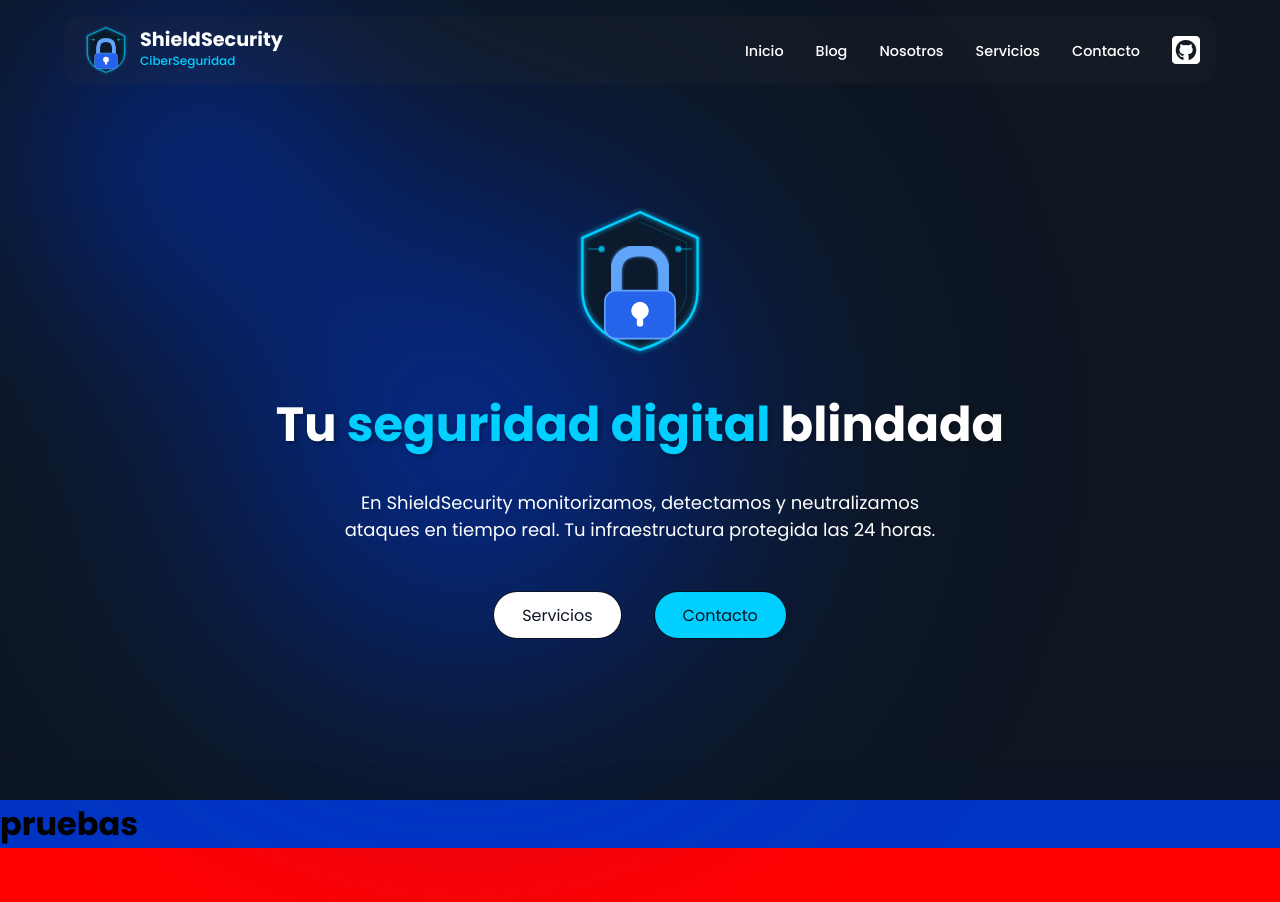
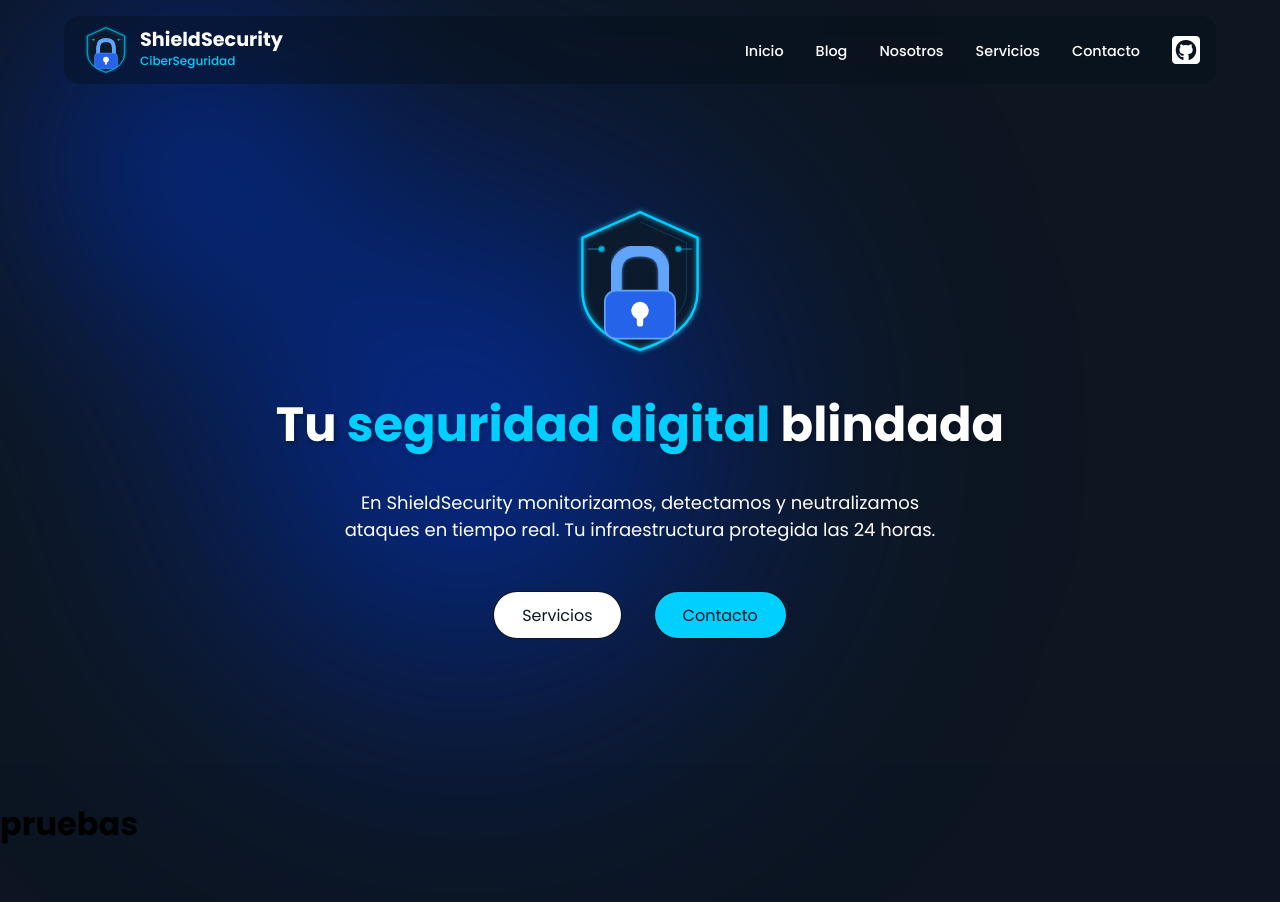
Before and after one commit to RichardS2496/0373-Lenguajes_de_marcas, a plain HTML site: page index.html in a window 1280 px wide. Drawn offline with Linux system fonts and the light colour scheme.

Commit message:
header fixed and new sections issues solved

```diff
--- a/index.html
+++ b/index.html
@@ -15,7 +15,6 @@
     </style>
   </head>
   <body>
-    <div class="bg-layout"></div>
     <header>
       <a href="#" class="logo-header"
         ><img src="./assets/logo.svg" alt="" />
@@ -70,6 +69,7 @@
     </header>
     <main>
       <section class="main-hero">
+        <div class="bg-layout"></div>
         <div class="hero-content">
           <img src="./assets/logo.svg" alt="" />
 
--- a/styles/styles.css
+++ b/styles/styles.css
@@ -25,6 +25,8 @@
   --border-std: 16px;
 
   --std-transition: 0.3s all ease-in-out;
+
+  --std-text-shadow: 2px 2px 4px rgba(0, 0, 0, 0.5);
 }
 
 h1 {
@@ -50,18 +52,20 @@ body {
   font-family: var(--font-main-family);
   width: 100%;
   height: 100vh;
-  overflow: hidden;
   position: relative;
 }
 
 header {
   position: fixed;
+  z-index: 10;
   top: 1rem;
   width: 90%;
   left: 50%;
   max-width: var(--max-width-default);
   padding: 0.5rem 1rem;
-  background-color: #36363625;
+  background-color: rgba(6, 15, 27, 0.4); /* fondo semitransparente */
+  backdrop-filter: blur(12px);
+  -webkit-backdrop-filter: blur(12px);
   display: flex;
   flex-direction: row;
   align-items: center;
@@ -115,6 +119,7 @@ nav ul li a {
   color: var(--color-primary-text);
   font-weight: 500;
   font-size: 0.9rem;
+  text-shadow:;
 }
 
 .fa-square-github {
@@ -162,7 +167,7 @@ nav ul li:hover {
 
 .main-hero {
   background-color: var(--color-primary);
-
+  position: relative;
   height: 100vh;
   z-index: 2;
   padding-top: 100px;
@@ -224,22 +229,23 @@ nav ul li:hover {
   text-decoration: none;
 }
 
-.info-btn{
+.info-btn {
   background-color: var(--color-primary-text);
   color: var(--color-primary);
 }
 
-.std-btn{
+.std-btn {
   background-color: var(--color-enfasis);
   color: var(--color-primary);
 }
 
-.test{
+.test {
   width: 100%;
-  background-color: var(--test-color);
+  background-color: var(--color-primary);
   height: 800px;
 }
 
-.test-section{
-  background-color: #0034c2;
+.test-section {
+  width: 100%;
+  height: 800px;
 }
```
